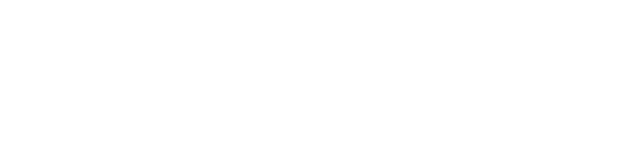
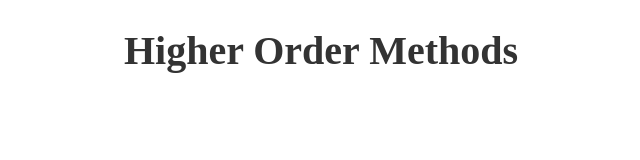
Before and after one commit to Silje32/higher-order-methods, a plain HTML site: page index.html in a window 1280 px wide. Shown: the whole page, without its empty margins (319-959 px from the left). Drawn offline with Linux system fonts and the light colour scheme.

Commit message:
Created h1 in index.html and styled it

```diff
--- a/index.html
+++ b/index.html
@@ -1,10 +1,13 @@
 <!DOCTYPE html>
 <html lang="en">
   <head>
+    <link rel="stylesheet" href="style.css" />
     <script src="app.js" defer></script>
     <meta charset="UTF-8" />
     <meta name="viewport" content="width=device-width, initial-scale=1.0" />
     <title>Higher Order Methods</title>
   </head>
-  <body></body>
+  <body>
+    <h1>Higher Order Methods</h1>
+  </body>
 </html>
--- a/style.css
+++ b/style.css
@@ -0,0 +1,7 @@
+h1 {
+  font-size: 2.5rem;
+  font-weight: bold;
+  color: #333;
+  margin-bottom: 1rem;
+  text-align: center;
+}
```
